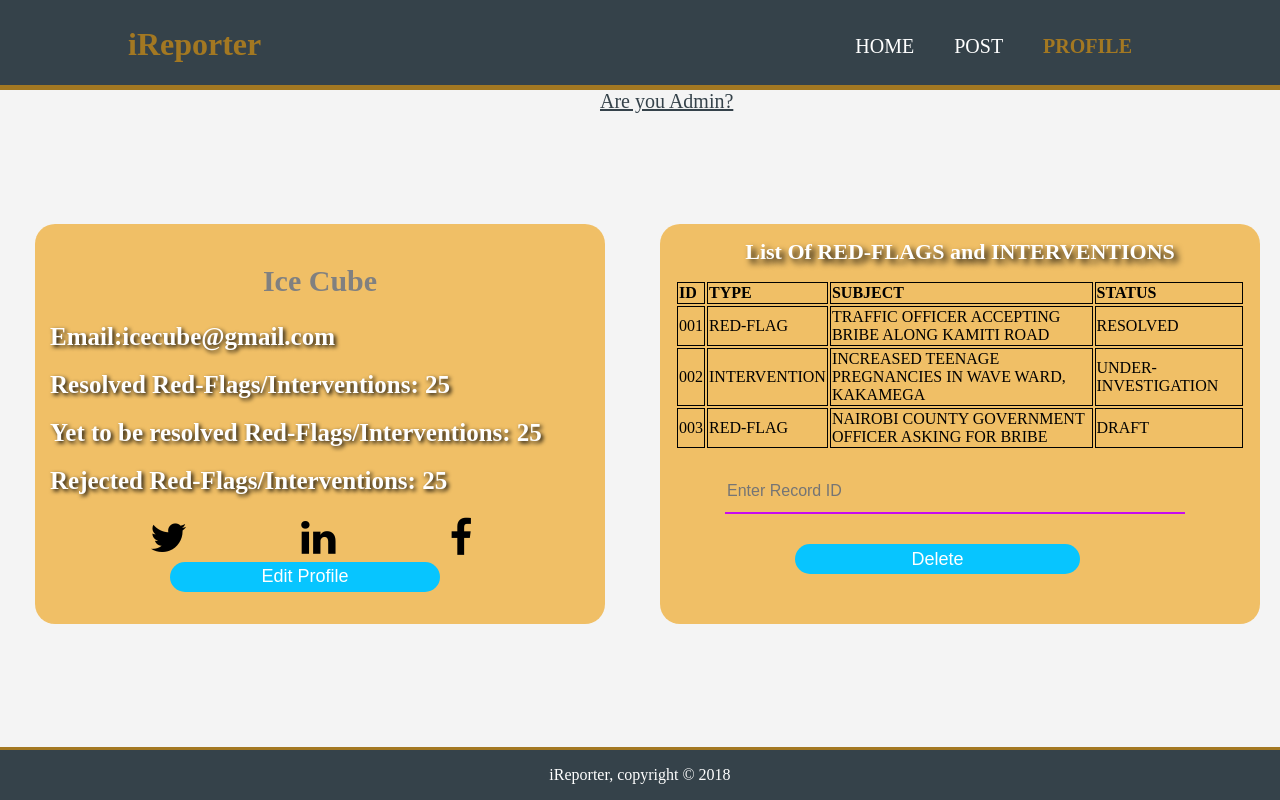
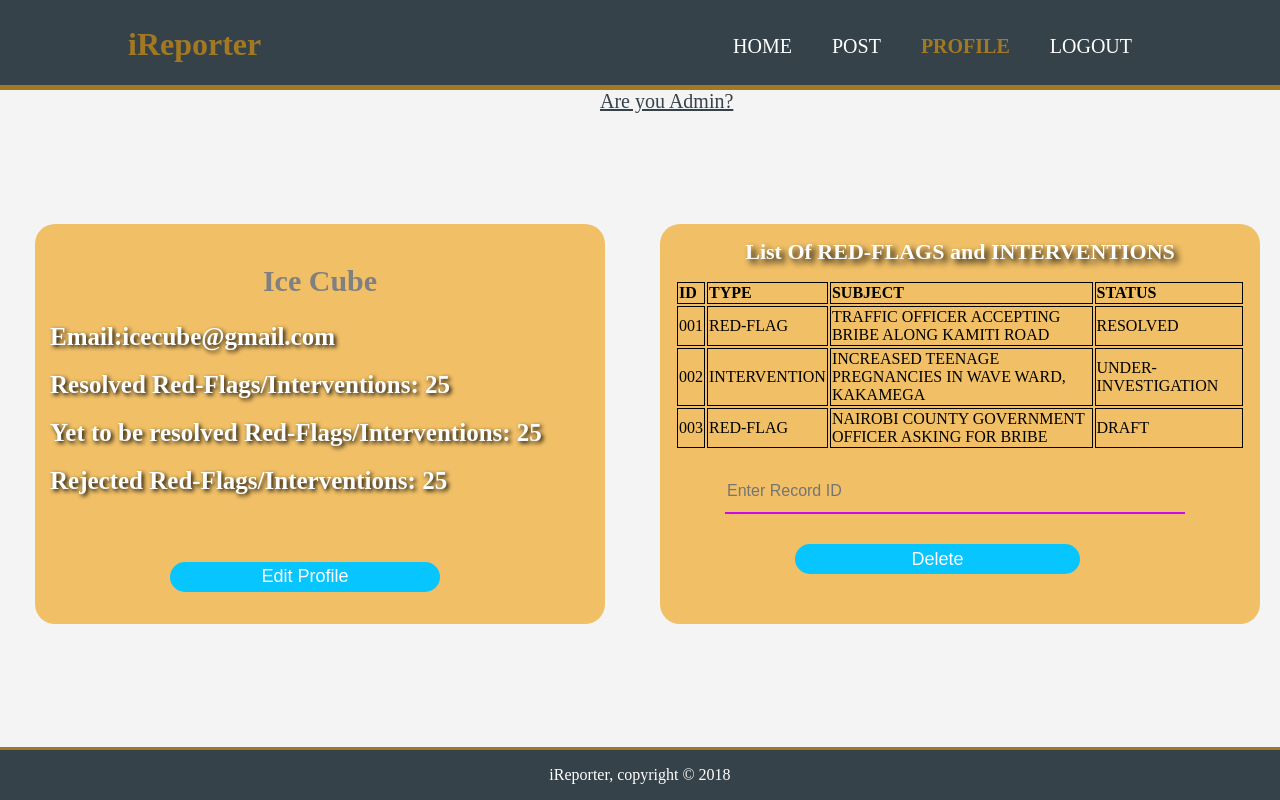
Before and after one commit to gkarumba/iReporter, a plain HTML site: page UI/profile.html in a window 1280 px wide. Drawn offline with Linux system fonts and the light colour scheme.

Commit message:
[#162112425]Add logout link

```diff
--- a/UI/profile.html
+++ b/UI/profile.html
@@ -6,7 +6,6 @@
     <title>Profile</title>
     <meta name="viewport" content="width=device-width, initial-scale=1">
     <link rel="stylesheet" type="text/css" media="screen" href="./css/style.css" />
-    <link rel="stylesheet" href="https://cdnjs.cloudflare.com/ajax/libs/font-awesome/4.7.0/css/font-awesome.min.css">
 
 </head>
 <body>
@@ -20,6 +19,7 @@
                         <li><a href="index.html">Home</a></li>
                         <li><a href="post.html">Post</a></li>
                         <li class="active-page"><a href="profile.html">Profile</a></li>
+                        <li><a href="login.html">Logout</a></li>
                     </ul>
                 </nav>
             </div>
@@ -39,7 +39,7 @@
             <a href="#"><i class="fa fa-linkedin"></i></a>
             <a href="#"><i class="fa fa-facebook"></i></a> <br>
             <input type="submit" name="" value="Edit Profile"><br>
-          </div><br>
+          </div>
     <div class="records">
         <h1>List Of RED-FLAGS and INTERVENTIONS</h1>
         <table >
```
Lines whose indentation alone changed are shown as unchanged.
